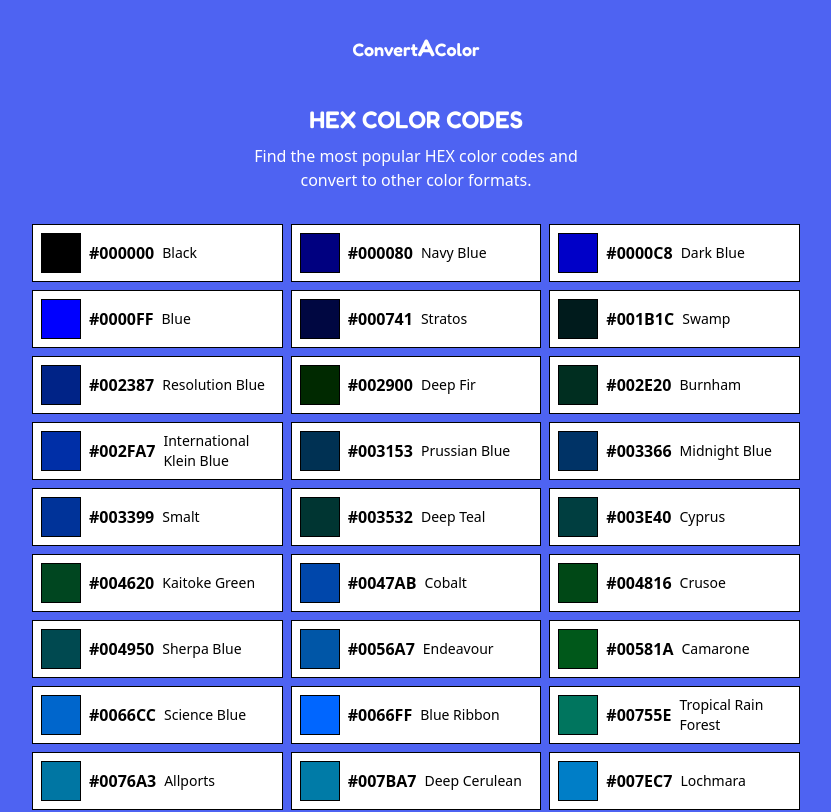
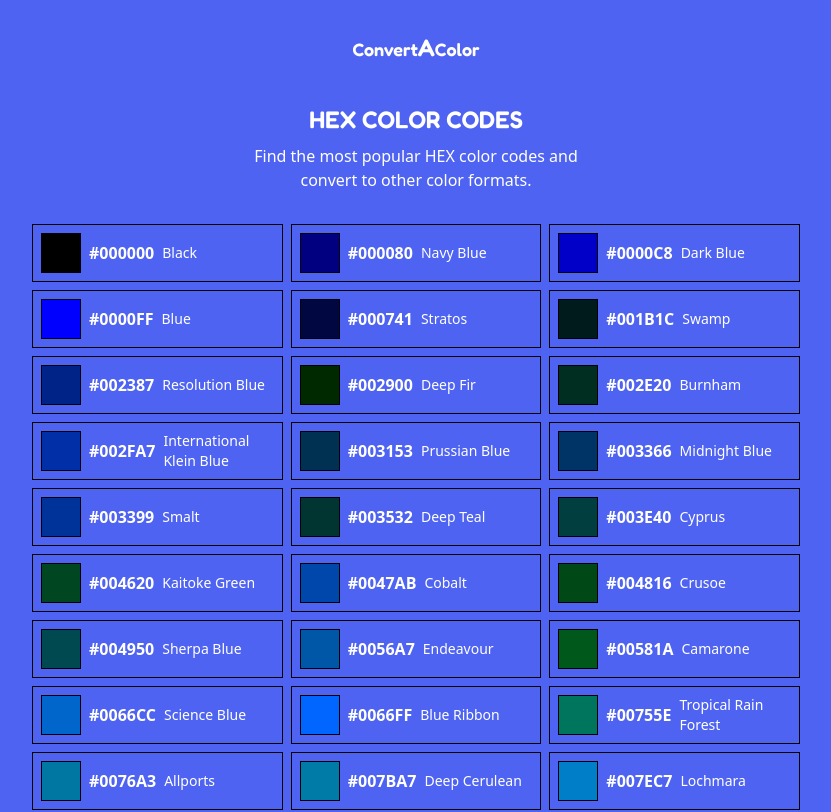
Before and after one commit to timb-103/convertacolor, a Nuxt app: page /hex-color-codes in a window 1280 px wide. Shown: the top 812 px of the page, without its empty margins (224-1055 px from the left). Built offline with nearby package versions, Linux system fonts and the light colour scheme.

Commit message:
Changed styles.

```diff
--- a/pages/hex-color-codes.vue
+++ b/pages/hex-color-codes.vue
@@ -21,7 +21,7 @@
         >
           <NuxtLink
             :to="`/hex/${item[0]}`"
-            class="bg-white border border-black p-2 flex gap-2 items-center text-black"
+            class="border border-black p-2 flex gap-2 items-center"
           >
             <span
               :style="{background: `#${item[0]}`}"
--- a/pages/hex/[hex].vue
+++ b/pages/hex/[hex].vue
@@ -100,7 +100,7 @@
           >
             <NuxtLink
               :to="`/hex/${item[0]}`"
-              class="bg-white border border-black p-2 flex gap-2 items-center text-black"
+              class="border border-black p-2 flex gap-2 items-center"
             >
               <span
                 :style="{background: `#${item[0]}`}"
--- a/pages/index.vue
+++ b/pages/index.vue
@@ -95,7 +95,7 @@
           >
             <NuxtLink
               :to="`/hex/${item[0]}`"
-              class="bg-white border border-black p-2 flex gap-2 items-center text-black"
+              class="border border-black p-2 flex gap-2 items-center"
             >
               <span
                 :style="{background: `#${item[0]}`}"
```
